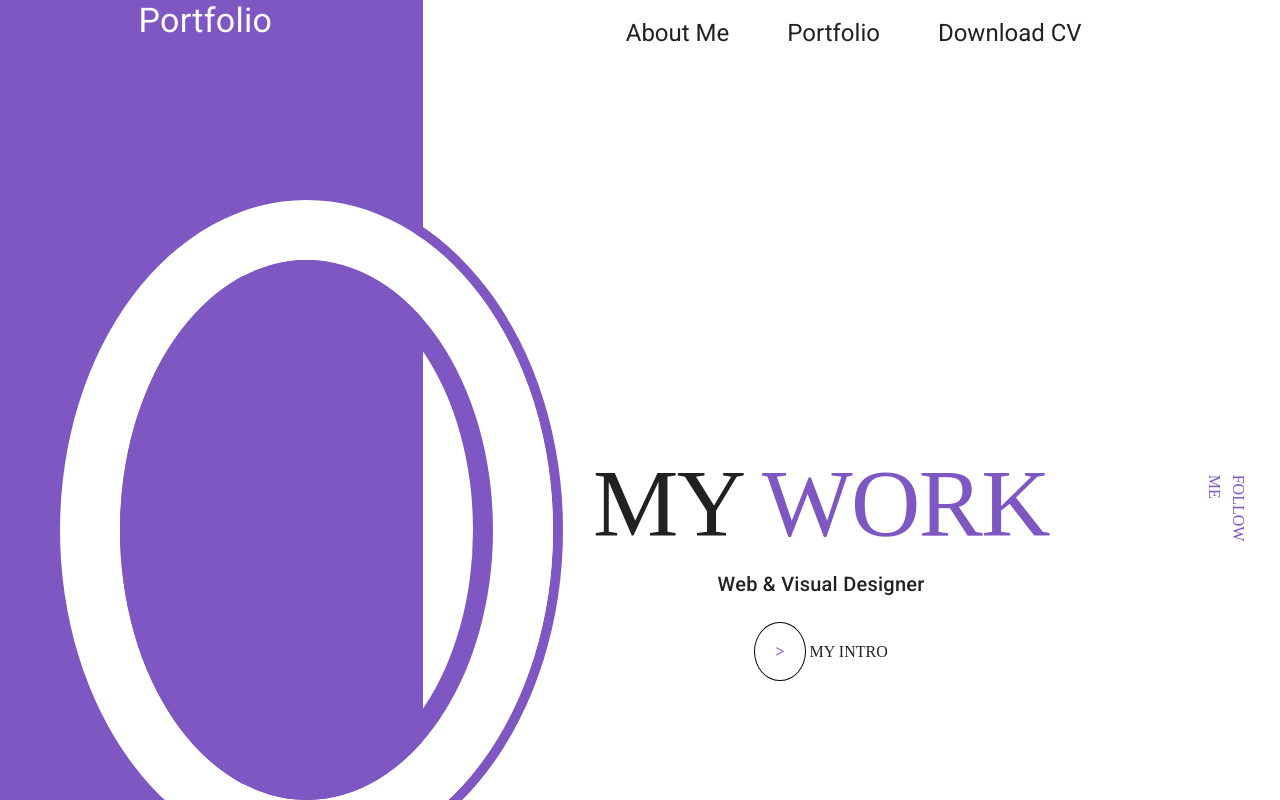
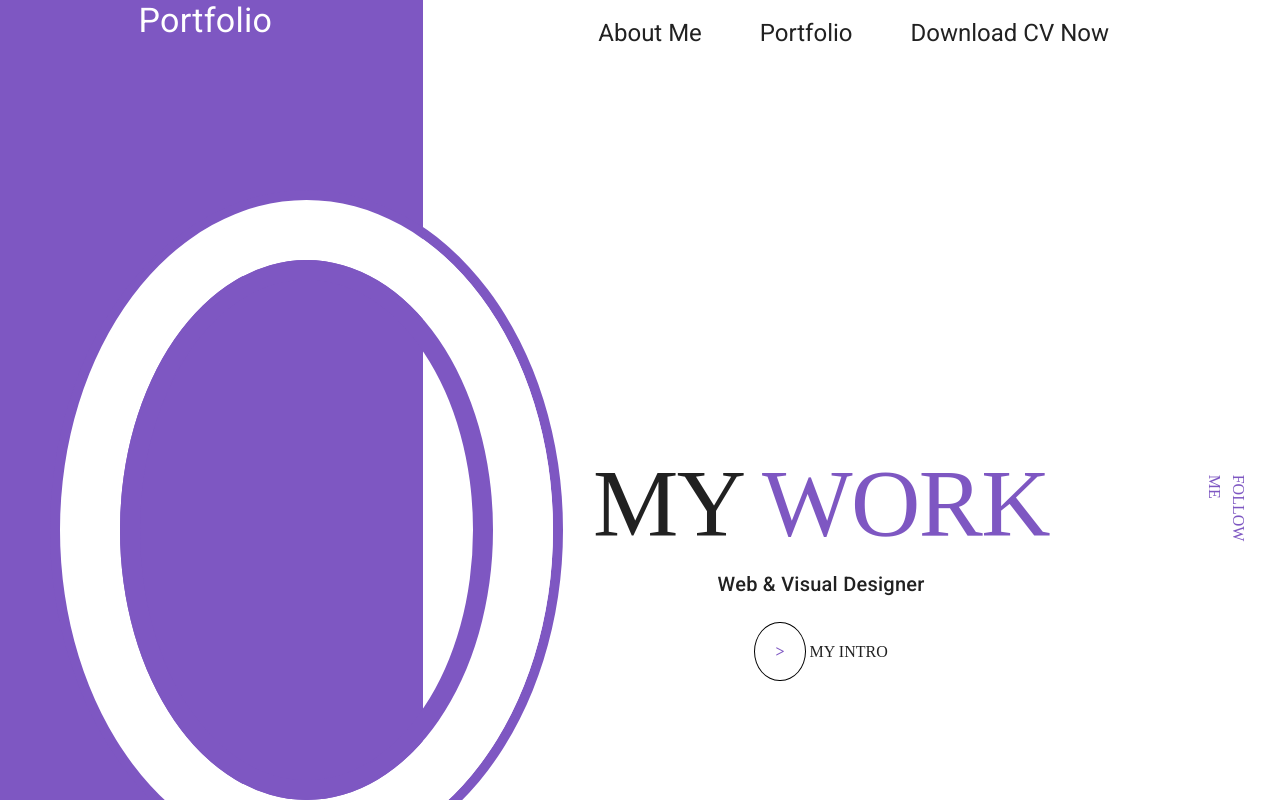
Before and after one commit to mohammad1928/vue-portfolio, a Vue app: page / in a window 1280 px wide. Shown: the top 800 px of the page. Built offline with nearby package versions, Linux system fonts and the light colour scheme.

Commit message:
Update Portfolio.vue

```diff
--- a/src/views/Portfolio.vue
+++ b/src/views/Portfolio.vue
@@ -185,7 +185,7 @@ export default {
         links:[
           {name:"About Me",to:"#footer"},
           {name:"Portfolio",to:"portfolio"},
-          {name:"Download CV",to:"download-cv"}
+          {name:"Download CV Now",to:"download-cv"}
         ],
       services:[
         {image:require("../assets/imgs/WhyUs/my-pic1.png"),title:'On Time',description:'All i want to have client setisfaction & this is my aim'},
```
